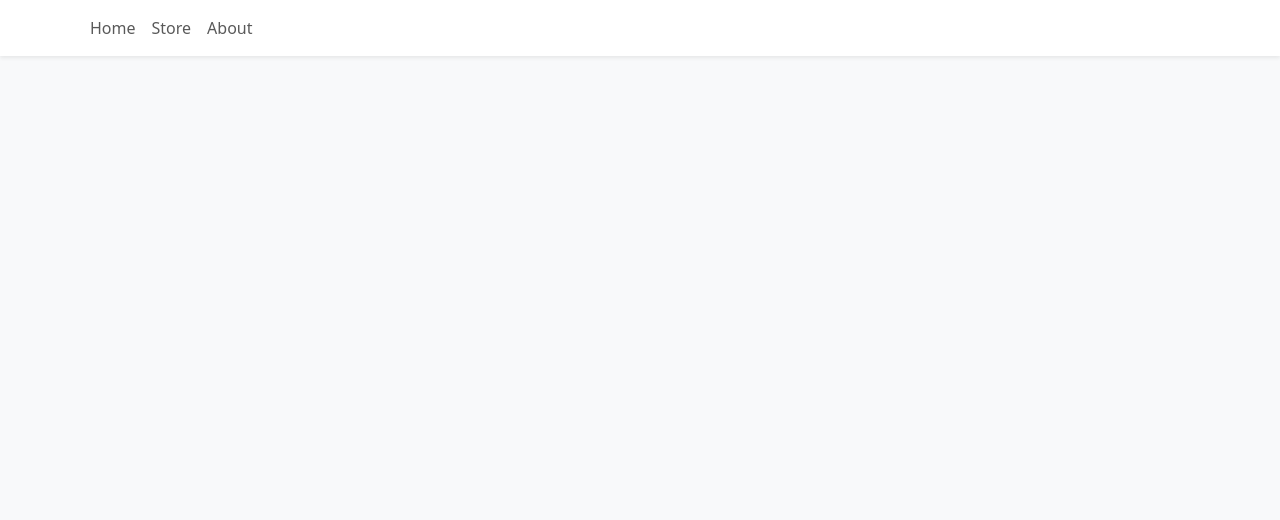
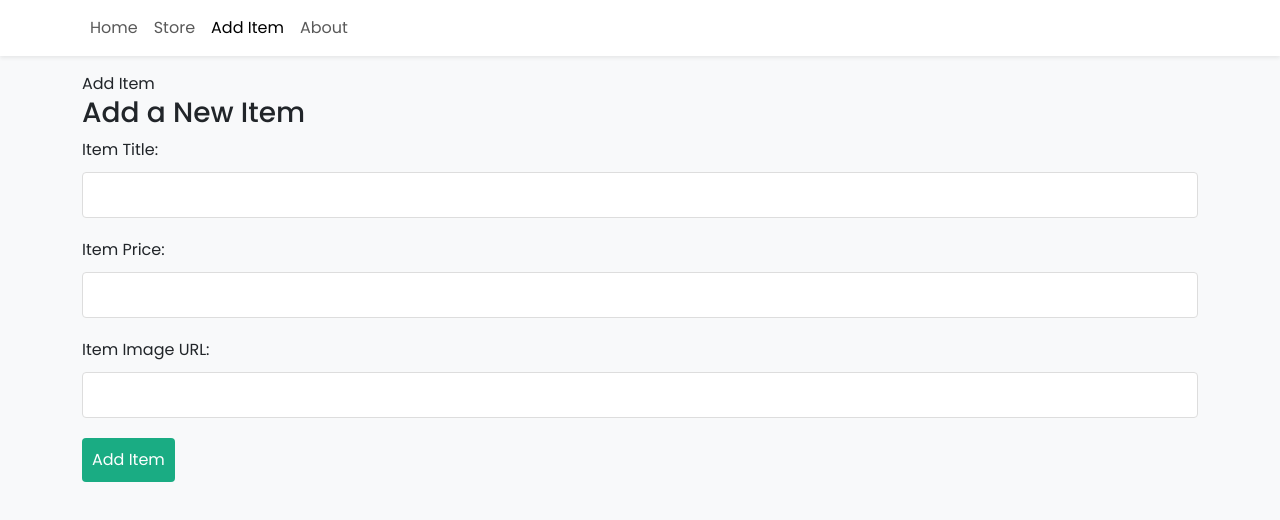
Before and after one commit to andre9277/react-Ecommerce-platform, a React (Vite) app in the folder EcommerceProject/: page /additem in a window 1280 px wide. Before the commit this address had no page. Shown: the top 520 px of the page. Built offline with nearby package versions, Linux system fonts and the light colour scheme.

Commit message:
Item form added
Created a new navbar button with the possibility to add one item.
Added the style for the item form.

```diff
--- a/EcommerceProject/src/App.tsx
+++ b/EcommerceProject/src/App.tsx
@@ -5,6 +5,7 @@ import Store from "./pages/Store";
 import About from "./pages/About";
 import NavBar from "./components/NavBar";
 import { ShoppingCartProvider } from "./context/ShoppingCartContext";
+import AddItem from "./pages/AddItem";
 
 //Responsible for routing and generic code
 function App() {
@@ -17,6 +18,7 @@ function App() {
         <Routes>
           <Route path="/" element={<Home />} />
           <Route path="/store" element={<Store />} />
+          <Route path="/additem" element={<AddItem />} />
           <Route path="/about" element={<About />} />
         </Routes>
       </Container>
--- /dev/null
+++ b/EcommerceProject/src/components/ItemForm.tsx
@@ -0,0 +1,68 @@
+import { useState } from "react";
+
+const ItemForm = () => {
+  const [title, setTitle] = useState("");
+  const [price, setPrice] = useState("");
+  const [imgURL, setImgURL] = useState("");
+  const [error, setError] = useState(null);
+
+  const handleSubmit = async (e: React.FormEvent<HTMLFormElement>) => {
+    // prevents the page to refresh
+    e.preventDefault();
+
+    const item = { title, price, imgURL };
+
+    const apiUrl = import.meta.env.VITE_API_BASE_URL;
+    const response = await fetch(`${apiUrl}/api/items`, {
+      method: "POST",
+      body: JSON.stringify(item),
+      headers: {
+        "Content-Type": "application/json",
+      },
+    });
+    const json = await response.json();
+
+    if (!response.ok) {
+      setError(json.error);
+    }
+    if (response.ok) {
+      setTitle("");
+      setPrice("");
+      setImgURL("");
+      setError(null);
+      console.log("New Item Added", json);
+    }
+  };
+
+  return (
+    <form className="create" onSubmit={handleSubmit}>
+      <h3> Add a New Item</h3>
+
+      <label>Item Title:</label>
+      <input
+        type="text"
+        onChange={(e) => setTitle(e.target.value)}
+        value={title}
+      />
+
+      <label>Item Price:</label>
+      <input
+        type="text"
+        onChange={(e) => setPrice(e.target.value)}
+        value={price}
+      />
+
+      <label>Item Image URL:</label>
+      <input
+        type="text"
+        onChange={(e) => setImgURL(e.target.value)}
+        value={imgURL}
+      />
+
+      <button>Add Item</button>
+      {error && <div className="error">{error} </div>}
+    </form>
+  );
+};
+
+export default ItemForm;
--- a/EcommerceProject/src/components/NavBar.tsx
+++ b/EcommerceProject/src/components/NavBar.tsx
@@ -16,6 +16,9 @@ const NavBar = () => {
           </Nav.Link>
           <Nav.Link to="/store" as={NavLink}>
             Store
+          </Nav.Link>
+          <Nav.Link to="/additem" as={NavLink}>
+            Add Item
           </Nav.Link>
           <Nav.Link to="/about" as={NavLink}>
             About
--- /dev/null
+++ b/EcommerceProject/src/index.css
@@ -0,0 +1,100 @@
+/* google font */
+@import url("https://fonts.googleapis.com/css2?family=Poppins:wght@300;400;500;600;800&family=VT323&display=swap");
+
+/* layout */
+:root {
+  --primary: #1aac83;
+  --error: #e7195a;
+}
+body {
+  background: #f1f1f1;
+  margin: 0;
+  font-family: "Poppins";
+}
+header {
+  background: #fff;
+}
+header .container {
+  max-width: 1400px;
+  margin: 0 auto;
+  padding: 10px 20px;
+  display: flex;
+  align-items: center;
+  justify-content: space-between;
+}
+header a {
+  color: #333;
+  text-decoration: none;
+}
+.pages {
+  max-width: 1400px;
+  padding: 20px;
+  margin: 0 auto;
+}
+
+/* homepage */
+.home {
+  display: grid;
+  grid-template-columns: 3fr 1fr;
+  gap: 100px;
+}
+.workout-details {
+  background: #fff;
+  border-radius: 4px;
+  margin: 20px auto;
+  padding: 20px;
+  position: relative;
+  box-shadow: 2px 2px 5px rgba(0, 0, 0, 0.05);
+}
+.workout-details h4 {
+  margin: 0 0 10px 0;
+  font-size: 1.2em;
+  color: var(--primary);
+}
+.workout-details p {
+  margin: 0;
+  font-size: 0.9em;
+  color: #555;
+}
+.workout-details span {
+  position: absolute;
+  top: 20px;
+  right: 20px;
+  cursor: pointer;
+  background: #f1f1f1;
+  padding: 6px;
+  border-radius: 50%;
+  color: #333;
+}
+
+/* new workout form */
+label,
+input {
+  display: block;
+}
+input {
+  padding: 10px;
+  margin-top: 10px;
+  margin-bottom: 20px;
+  width: 100%;
+  border: 1px solid #ddd;
+  border-radius: 4px;
+  box-sizing: border-box;
+}
+form button {
+  background: var(--primary);
+  border: 0;
+  color: #fff;
+  padding: 10px;
+  font-family: "Poppins";
+  border-radius: 4px;
+  cursor: pointer;
+}
+div.error {
+  padding: 10px;
+  background: #ffefef;
+  border: 1px solid var(--error);
+  color: var(--error);
+  border-radius: 4px;
+  margin: 20px 0;
+}
--- /dev/null
+++ b/EcommerceProject/src/pages/AddItem.tsx
@@ -0,0 +1,12 @@
+import ItemForm from "../components/ItemForm";
+
+const AddItem = () => {
+  return (
+    <>
+      <div>Add Item</div>
+      <ItemForm />
+    </>
+  );
+};
+
+export default AddItem;
```
Also changed, not shown: EcommerceProject/src/main.tsx (+9 -9 lines).
